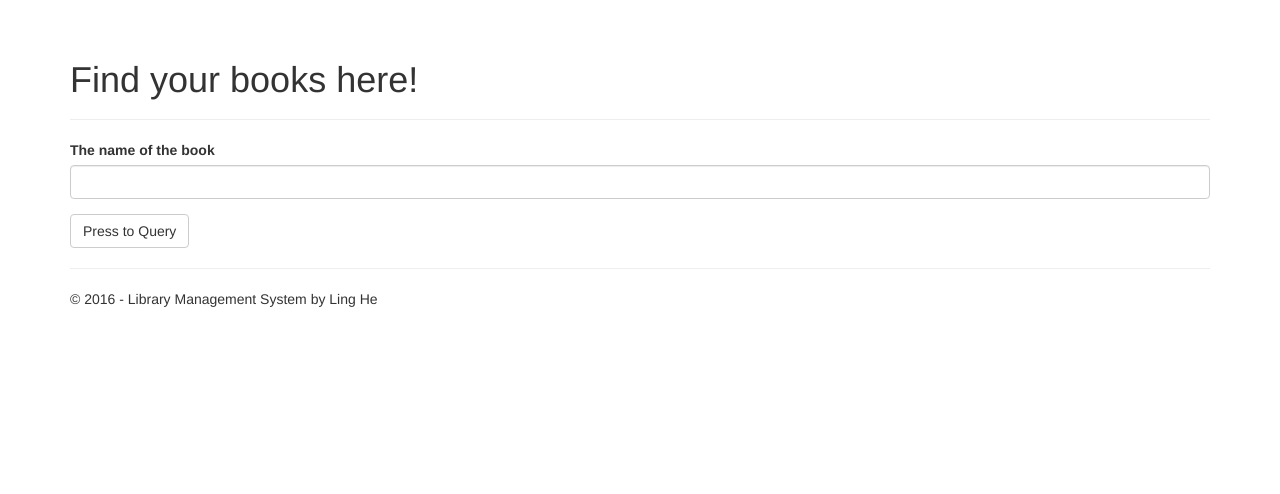
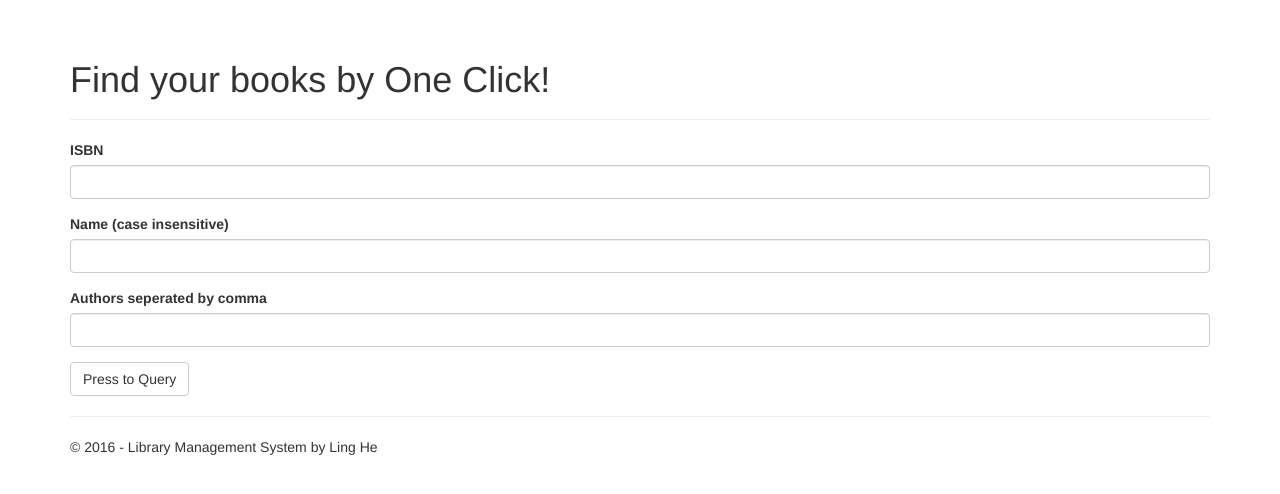
Before and after one commit to szlghl1/LibraryManage, a Flask app: page /query in a window 1280 px wide. Shown: the part 52-546 px from the top of the page. Run offline with Flask 2, Linux system fonts and the light colour scheme; parts of the project's set-up code (start-up, migrations or seed data) failed here and were passed over; some libraries are stand-ins or nearby versions.

Commit message:
ISBN, authors fields added.

```diff
--- a/LibraryManage/LibraryManage/templates/query.html
+++ b/LibraryManage/LibraryManage/templates/query.html
@@ -1,11 +1,11 @@
 {% extends "base.html" %}
 {% import "bootstrap/wtf.html" as wtf %}
 
-{% block title %}Find your books in the library!{% endblock %}
+{% block title %}Find your books{% endblock %}
 
 {% block page_content %}
 <div class = "page-header">
-	<h1>Find your books here!</h1>
+	<h1>Find your books by One Click!</h1>
 </div>
 {{ wtf.quick_form(form) }}
 {% endblock %}
--- a/LibraryManage/LibraryManage/views.py
+++ b/LibraryManage/LibraryManage/views.py
@@ -3,7 +3,7 @@ Routes and views for the flask application.
 """
 
 from datetime import datetime
-from flask import Flask, render_template, redirect, url_for
+from flask import Flask, render_template, redirect, url_for, request, flash
 from flask_bootstrap import Bootstrap
 from LibraryManage import app
 from flask_wtf import Form
@@ -13,8 +13,10 @@ from LibrarySearchEngine import SearchEngine
 
 search_engine = SearchEngine()
 bootstrap = Bootstrap(app)
-class NameQueryForm(Form):
-    name = StringField("The name of the book", validators=[Required()])
+class QueryForm(Form):
+    ISBN = StringField("ISBN")
+    name = StringField("Name (case insensitive)")
+    authors = StringField("Authors seperated by comma")
     submit = SubmitField("Press to Query")
 
 @app.route('/')
@@ -46,8 +48,10 @@ def about():
 @app.route('/query', methods = ['GET', 'POST'])
 def query():
     """query a book."""
-    form = NameQueryForm()
-    if form.validate_on_submit():
-        print('name = ', form.name.data)
-        return render_template('showbooklist.html', bookList = search_engine.search(form.name.data))
+    form = QueryForm()
+    if request.method == 'POST':
+        if form.ISBN.data or form.name.data or form.authors.data:
+            return render_template('showbooklist.html', bookList = search_engine.search(form.name.data))
+        else:
+            flash("Please fill at least one field.")
     return render_template('query.html',form=form)
```
Also changed, not shown: 1 other file.
